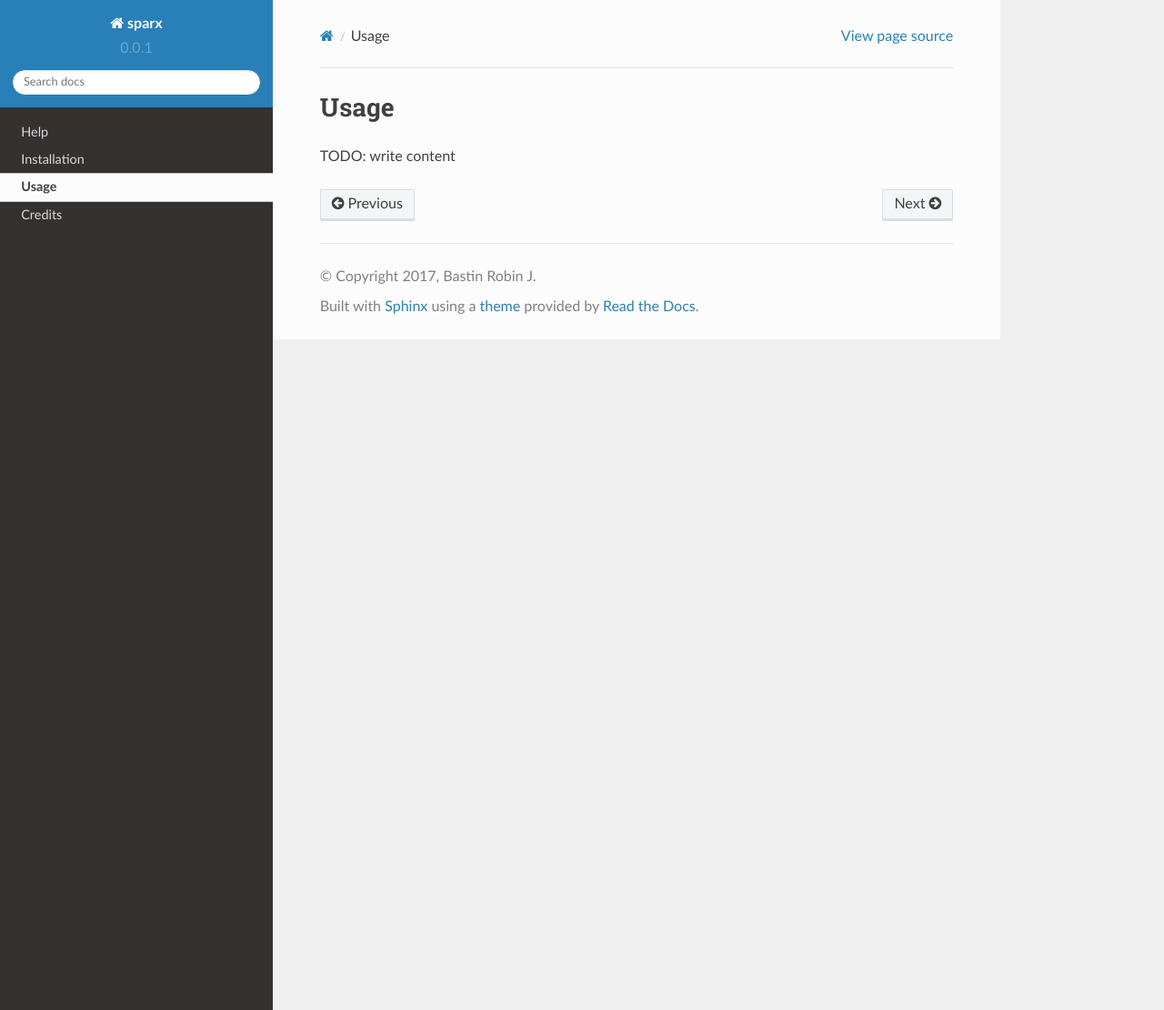
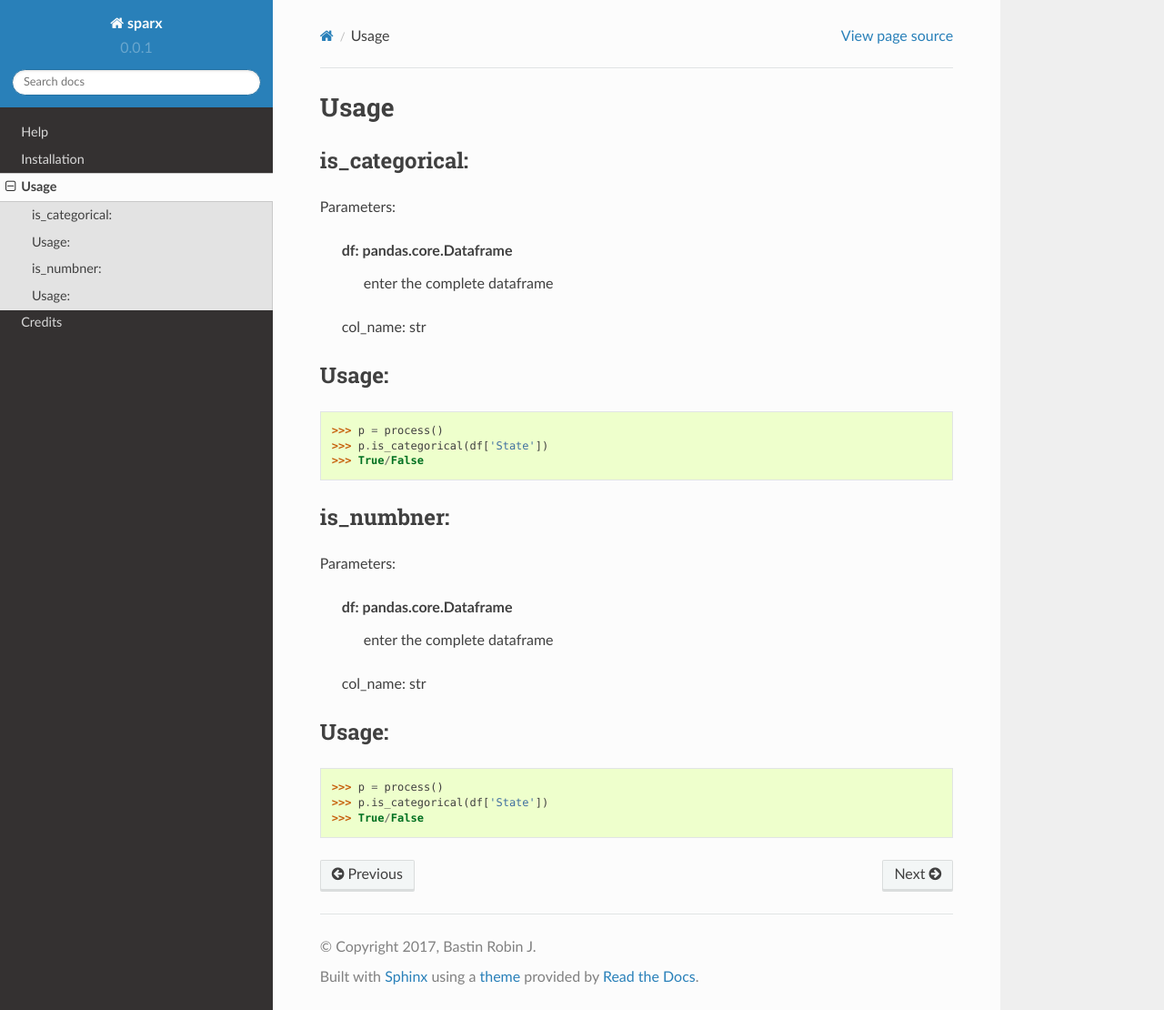
Before and after one commit to CleverInsight/sparx, a Sphinx documentation site: the page built from docs/source/usage.rst, in a window 1280 px wide and 1110 px high. Shown: the whole window at 91% size. Built offline with Sphinx 7.4.7 and the Read the Docs theme 2.0.0, drawn with Linux system fonts in a browser that asks for light colours.

Commit message:
Added is_categorical method and tested

```diff
--- a/docs/source/usage.rst
+++ b/docs/source/usage.rst
@@ -1,8 +1,49 @@
 :orphan:
-
 
 
 Usage
 =================
 
-TODO: write content
+
+is_categorical:
+----------------
+
+Parameters:
+
+	df: pandas.core.Dataframe
+		enter the complete dataframe
+
+	col_name: str
+
+
+
+
+Usage:
+------
+	>>> p = process()
+	>>> p.is_categorical(df['State'])
+	>>> True/False
+
+
+
+
+
+is_numbner:
+----------------
+
+Parameters:
+
+	df: pandas.core.Dataframe
+		enter the complete dataframe
+
+	col_name: str
+
+
+
+
+Usage:
+------
+
+	>>> p = process()
+	>>> p.is_categorical(df['State'])
+	>>> True/False
--- a/test.py
+++ b/test.py
@@ -8,7 +8,4 @@ data = pd.read_csv('data/iris.csv')
 
 p = Process()
 
-a = p.encode(data)
-
-print a
-print type(a)
+print p.is_categorical(data['Species'])
```
Also changed, not shown: 4 other files.
